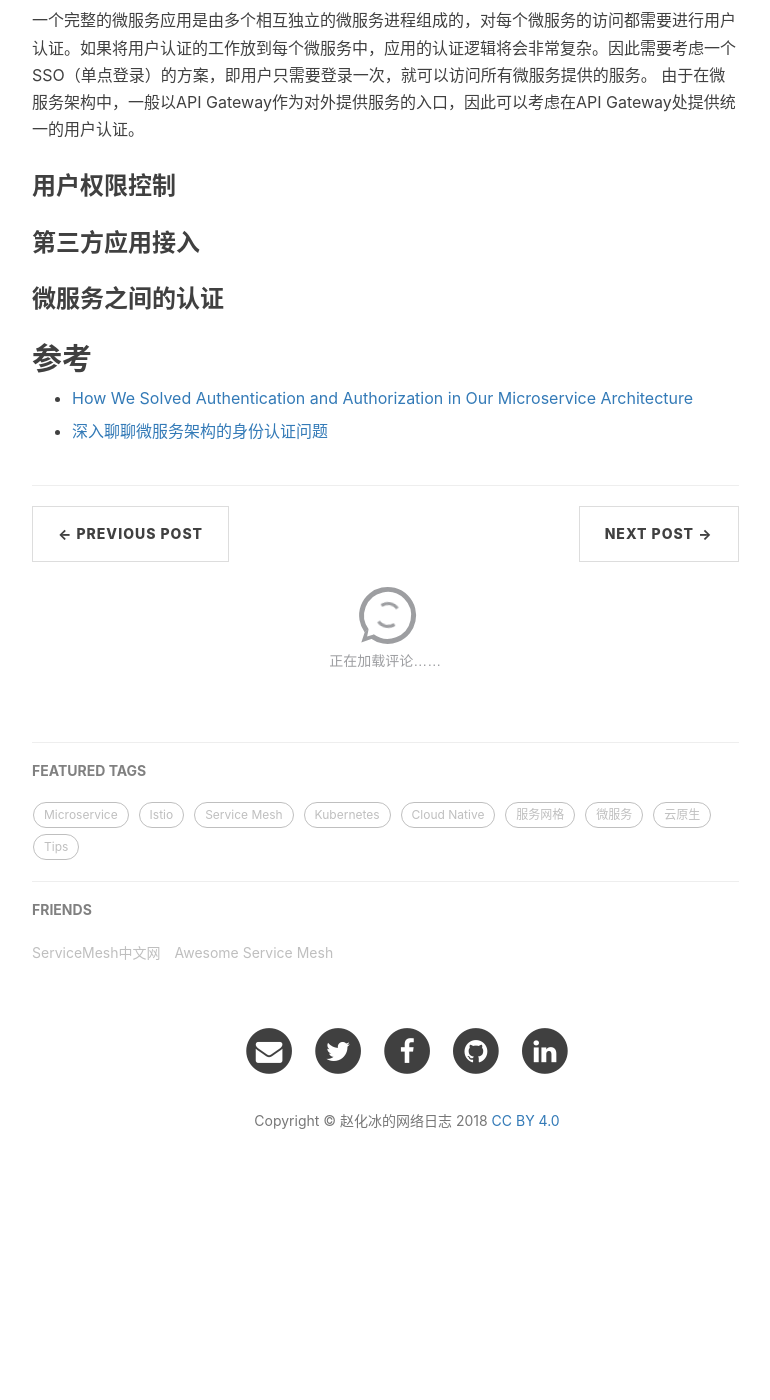
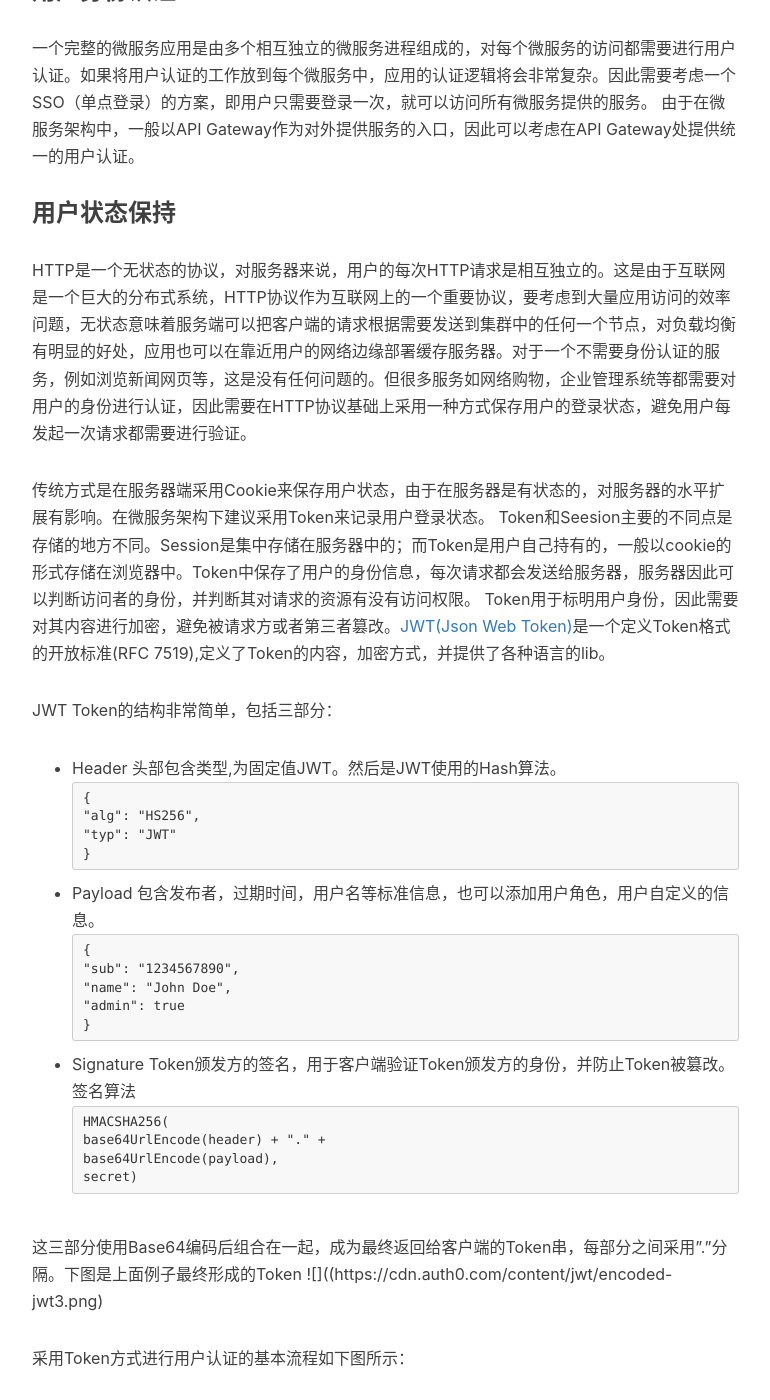
Before and after one commit to zhaohuabing/jekyll_blog_backup, a Jekyll site: the page built from _posts/2018-02-03-authentication&authorization-of-microservice.markdown, in a window 1280 px wide and 1400 px high, scrolled down 3326 px. Shown: the whole window, without its empty margins (233-1003 px from the left). Built offline with Jekyll 4.4.1, drawn with Linux system fonts in a browser that asks for light colours; nearby versions of some CDN libraries; emoji names are drawn with the system emoji font; comment, search, counter and statistics services are not loaded; before the commit the page ends 4523 px from its top, so only the background shows below that; some of the changed text lies outside the part shown.

Commit message:
Microservice auth
Signed-off-by: HuabingZhao <zhao.huabing@zte.com.cn>

````diff
--- a/_posts/2018-02-03-authentication&authorization-of-microservice.markdown
+++ b/_posts/2018-02-03-authentication&authorization-of-microservice.markdown
@@ -48,6 +48,54 @@ tags:
 ### 用户身份认证
 一个完整的微服务应用是由多个相互独立的微服务进程组成的，对每个微服务的访问都需要进行用户认证。如果将用户认证的工作放到每个微服务中，应用的认证逻辑将会非常复杂。因此需要考虑一个SSO（单点登录）的方案，即用户只需要登录一次，就可以访问所有微服务提供的服务。 由于在微服务架构中，一般以API Gateway作为对外提供服务的入口，因此可以考虑在API Gateway处提供统一的用户认证。
 
+### 用户状态保持
+HTTP是一个无状态的协议，对服务器来说，用户的每次HTTP请求是相互独立的。这是由于互联网是一个巨大的分布式系统，HTTP协议作为互联网上的一个重要协议，要考虑到大量应用访问的效率问题，无状态意味着服务端可以把客户端的请求根据需要发送到集群中的任何一个节点，对负载均衡有明显的好处，应用也可以在靠近用户的网络边缘部署缓存服务器。对于一个不需要身份认证的服务，例如浏览新闻网页等，这是没有任何问题的。但很多服务如网络购物，企业管理系统等都需要对用户的身份进行认证，因此需要在HTTP协议基础上采用一种方式保存用户的登录状态，避免用户每发起一次请求都需要进行验证。
+
+传统方式是在服务器端采用Cookie来保存用户状态，由于在服务器是有状态的，对服务器的水平扩展有影响。在微服务架构下建议采用Token来记录用户登录状态。
+Token和Seesion主要的不同点是存储的地方不同。Session是集中存储在服务器中的；而Token是用户自己持有的，一般以cookie的形式存储在浏览器中。Token中保存了用户的身份信息，每次请求都会发送给服务器，服务器因此可以判断访问者的身份，并判断其对请求的资源有没有访问权限。
+Token用于标明用户身份，因此需要对其内容进行加密，避免被请求方或者第三者篡改。[JWT(Json Web Token)](https://jwt.io)是一个定义Token格式的开放标准(RFC 7519),定义了Token的内容，加密方式，并提供了各种语言的lib。
+
+JWT Token的结构非常简单，包括三部分：
+* Header
+头部包含类型,为固定值JWT。然后是JWT使用的Hash算法。
+```
+{
+  "alg": "HS256",
+  "typ": "JWT"
+}
+```
+* Payload
+包含发布者，过期时间，用户名等标准信息，也可以添加用户角色，用户自定义的信息。
+```
+{
+  "sub": "1234567890",
+  "name": "John Doe",
+  "admin": true
+}
+```
+* Signature
+Token颁发方的签名，用于客户端验证Token颁发方的身份，并防止Token被篡改。
+签名算法
+```
+HMACSHA256(
+  base64UrlEncode(header) + "." +
+  base64UrlEncode(payload),
+  secret)
+```
+
+这三部分使用Base64编码后组合在一起，成为最终返回给客户端的Token串，每部分之间采用"."分隔。下图是上面例子最终形成的Token
+![]((https://cdn.auth0.com/content/jwt/encoded-jwt3.png)
+
+采用Token方式进行用户认证的基本流程如下图所示：
+1. 用户输入用户名,密码等验证信息，向服务器发起登录请求
+1. 服务器端验证用户登录信息，生成JWT token
+1. 服务器端将Token返回给客户端，客户端保存在本地（一般以Cookie的方式保存）
+1. 客户端向服务器端发送访问请求，请求中携带之前颁发的Token
+1. 服务器端验证Token，确认用户的身份和对资源的访问权限，并进行相应的处理（拒绝或者允许访问）
+![]((https://cdn.auth0.com/content/jwt/jwt-diagram.png)
+
+
+####
 ### 用户权限控制
 
 ### 第三方应用接入
````
